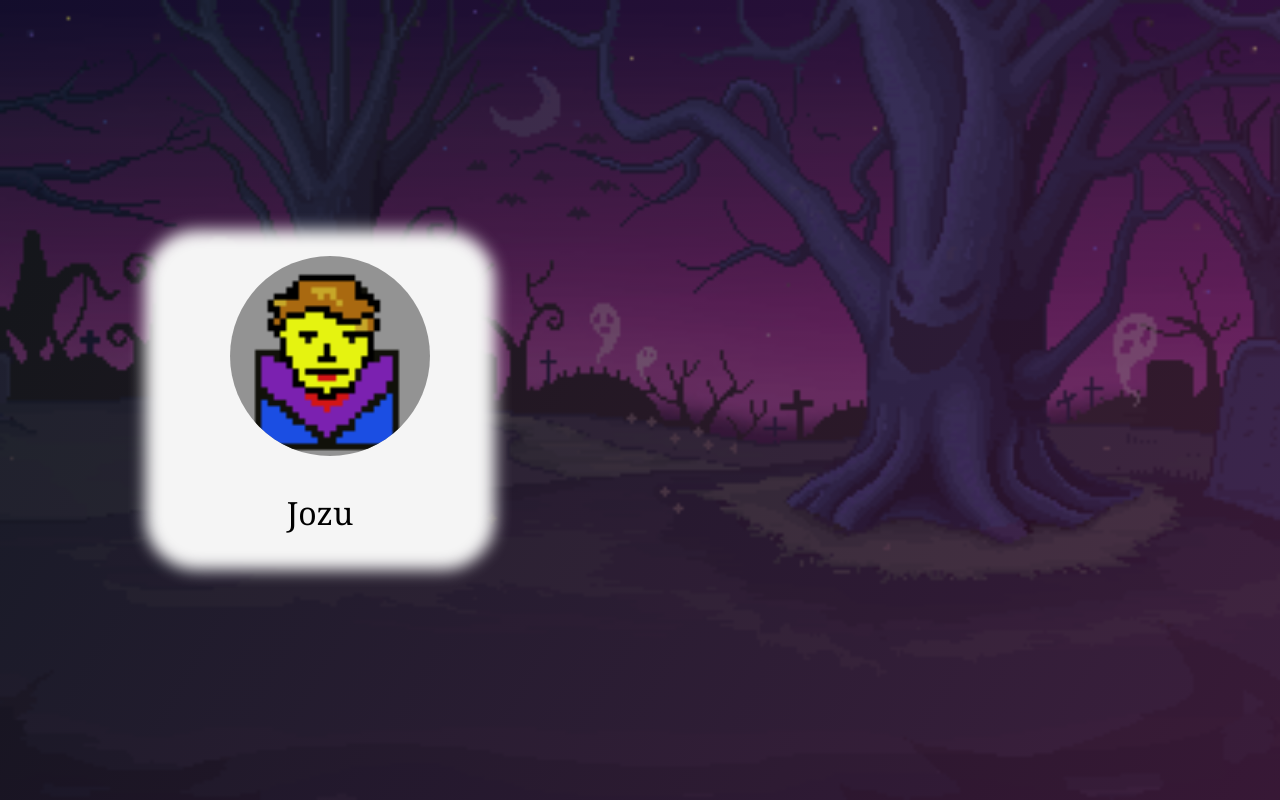
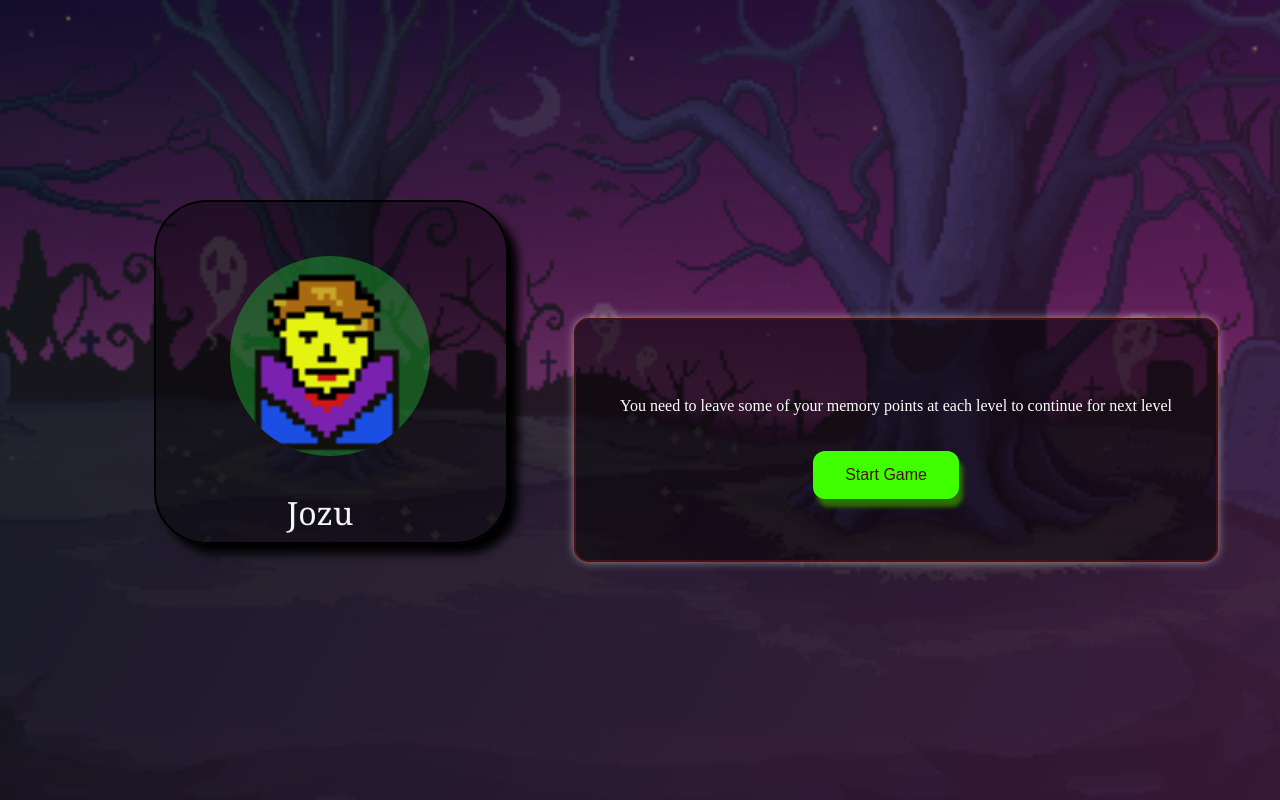
Before and after one commit to muin-15/Hollow_Gaze, a React (Vite) app in the folder hollowgaze/: page /game in a window 1280 px wide. Built offline with nearby package versions, Linux system fonts and the light colour scheme.

Commit message:
All changes are made for game initial page

```diff
--- a/hollowgaze/src/game.css
+++ b/hollowgaze/src/game.css
@@ -13,23 +13,26 @@
 }
 .character-container{
   position: absolute;
-  background-color: whitesmoke;
+  background-color: rgba(0,0,0, 0.4);
   width: 350px;
   height: 340px;
-  filter: blur(8px);
-  -webkit-filter: blur(8px);
-  top: 50%;
-  left: 25%;
-  transform: translate(-50%, -50%);
-  border: 6 px solid white;
+  top: 25%;
+  left: 12%;
   border-radius: 15%;
+  box-shadow: black 10px 10px 10px;
+  border: 2px solid black;
   z-index: 1;
+}
+.character-container:hover {
+  cursor: pointer;
+  box-shadow: black 20px 20px 20px;
+  transition: 0.3s ease-out;
 }
 .user-image{
   width: 200px;
   height: 400px;
-  background-color: rgb(0,0,0); /* Fallback color */
-  background-color: rgba(0,0,0, 0.4);
+  background-color: rgb(46, 236, 52); /* Fallback color */
+  background-color: rgba(31, 195, 50, 0.4);
   position: absolute;
   top: 32%;
   left: 18%;
@@ -48,8 +51,38 @@
   top: 60%;
   left: 25%;
   transform: translate(-50%, -50%);
-  color:black ;
+  color:whitesmoke ;
   z-index: 2;
   font-size: 32px ;
   font-family: Georgia, 'Times New Roman', Times, serif,Bold;
 }
+.Start-info{
+  width: 600px;
+  height: 200px;
+  background-color: rgba(0, 0, 0, 0.5); /* Black background with transparency */
+  color: white; /* White text color */
+  border: 2px solid #4A0F0F; /* White border */
+  border-radius: 15px; /* Rounded corners */
+  padding: 20px; /* Padding inside the box */
+  box-shadow: 0 0 10px rgba(255, 255, 255, 0.5); /* Subtle glow effect */
+  position: absolute;
+  top: 55%;
+  left: 70%;
+  transform: translate(-50%, -50%);
+  z-index: 2;
+}
+.start-button{
+  background-color: #3FFF00; /* Green */
+  border: none;
+  color: #4A0F0F;
+  padding: 15px 32px;
+  text-align: center;
+  display: inline-block;
+  font-size: 16px;
+  x: 100px;
+  margin-top: 20px;
+  border-radius: 12px;
+  cursor: pointer;
+  box-shadow: 4px 8px 4px #2E7000;
+  margin-left: 35%;
+}
--- a/hollowgaze/src/game.tsx
+++ b/hollowgaze/src/game.tsx
@@ -9,8 +9,12 @@ function Game(){
             </div>
                <img className='user-image' src='user_image.gif' alt='Jozu'></img>
                <p className='user-info'>Jozu</p>
+
             <div className="Start-info">
-
+                <div className='para-start'>
+                    <p>You need to leave some of your memory points at each level to continue for next level</p>
+                    <button className='start-button'>Start Game</button>
+                </div>
             </div>
         </div>
     );
```
